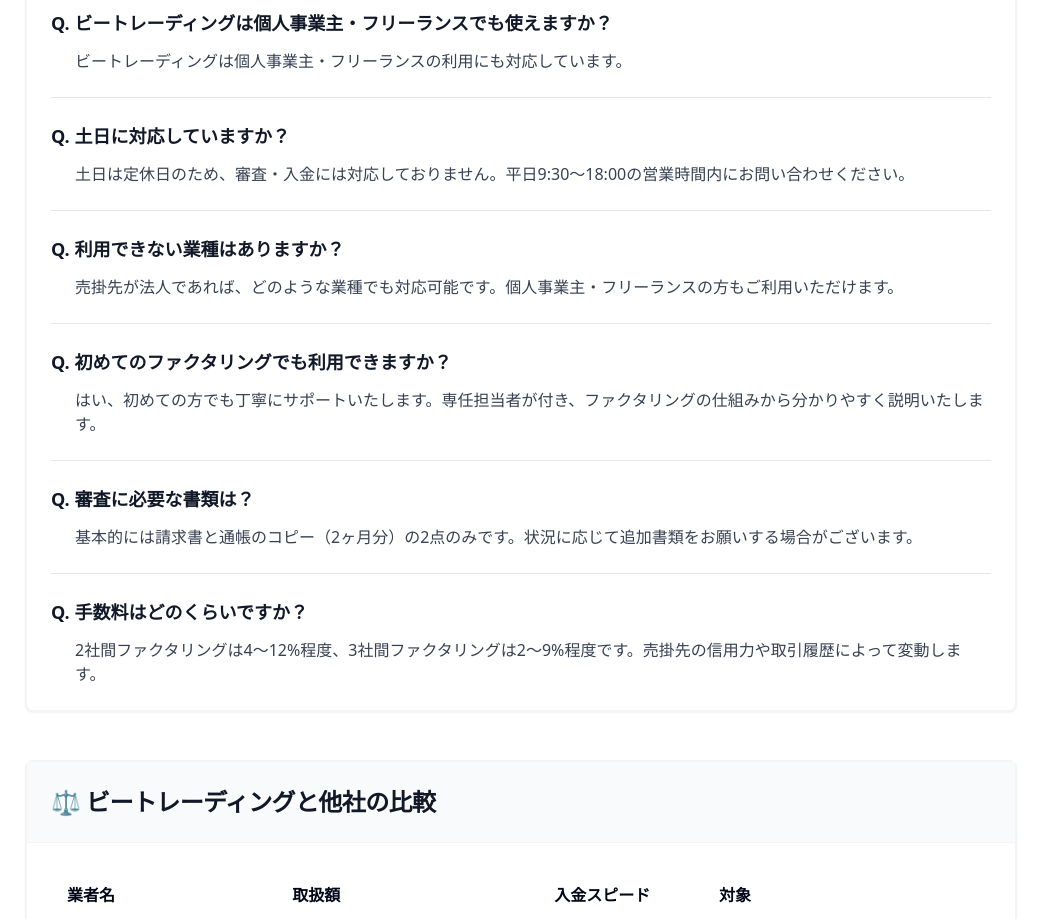
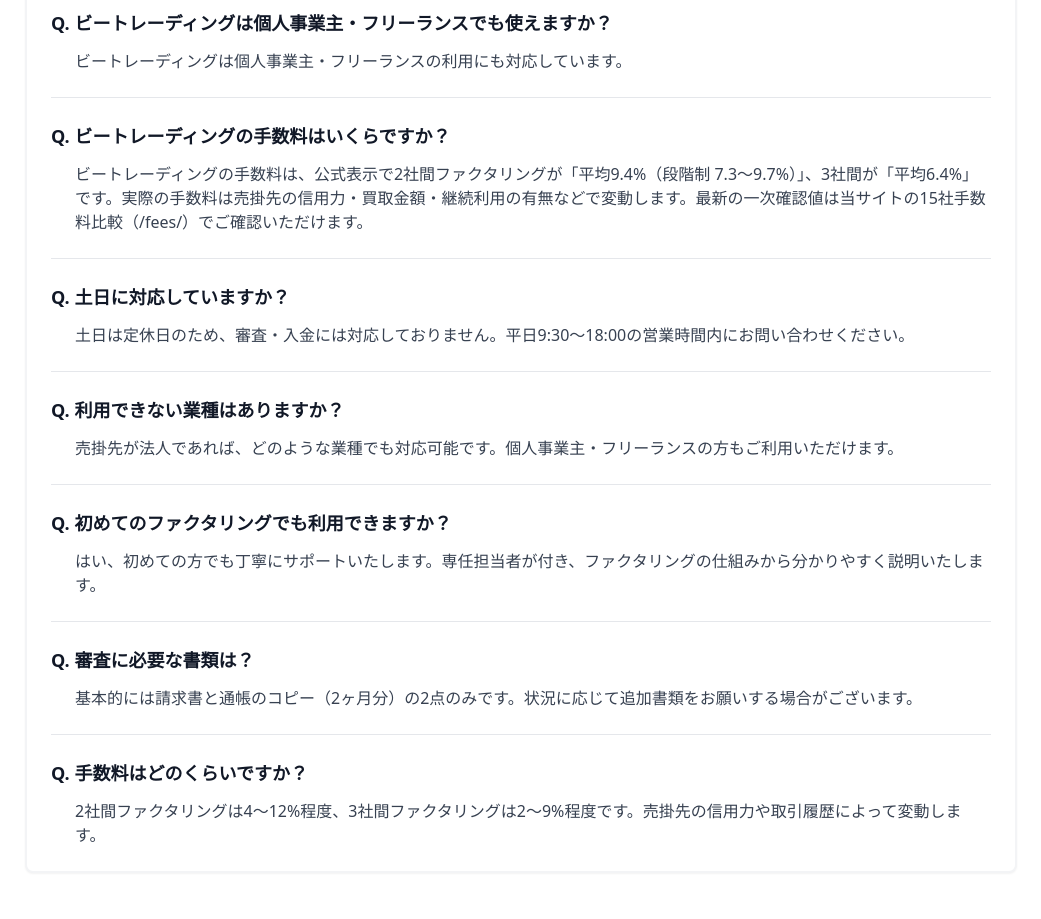
Before and after one commit to webmaster0818/corp-factoring, a Next.js app: page /companies/be-trading in a window 1280 px wide. Shown: the part 8840-9759 px from the top of the page, without its empty margins (119-1160 px from the left). Built offline with nearby package versions, Linux system fonts and the light colour scheme.

Commit message:
corp-factoring第2期継続: 指名15社に「◯◯の手数料は？」サブ意図FAQを追加(feeIndex一次確認から自動生成・FAQPage反映・架空なし・3社間非対応は自動除外)

```diff
--- a/app/companies/[slug]/page.tsx
+++ b/app/companies/[slug]/page.tsx
@@ -107,7 +107,16 @@
         },
       ]
     : [];
-  const allFaqs = [...subIntentFaqs, ...(details?.faqs ?? [])];
+  // 指名×「手数料」サブ意図の即答FAQ。/fees/の一次確認feeIndexから生成（架空なし）。
+  const feeFaqs = feeRow
+    ? [
+        {
+          question: `${company.name}の手数料はいくらですか？`,
+          answer: `${company.name}の手数料は、公式表示で2社間ファクタリングが「${feeRow.fee2}」${/^[―—\-\s]*$|非対応/.test(feeRow.fee3) ? "" : `、3社間が「${feeRow.fee3}」`}です。実際の手数料は売掛先の信用力・買取金額・継続利用の有無などで変動します。最新の一次確認値は当サイトの15社手数料比較（/fees/）でご確認いただけます。`,
+        },
+      ]
+    : [];
+  const allFaqs = [...subIntentFaqs, ...feeFaqs, ...(details?.faqs ?? [])];
 
   // 構造化データ（JSON-LD）。aggregateRating は Google Maps の実評価が
   // 確認できた会社のみ実値で出力し、未確認の会社では出力しない（架空評価を出さない）。
```
